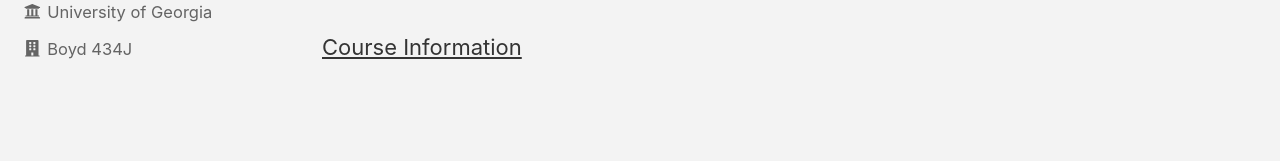
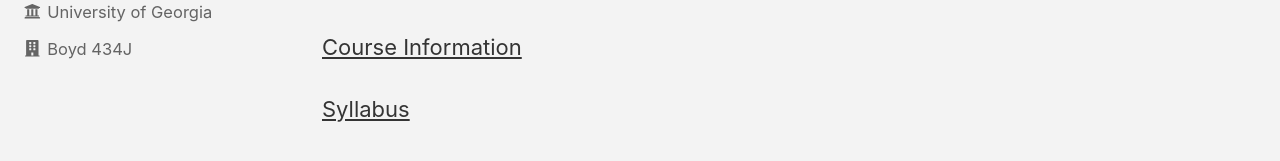
Before and after one commit to komala033/komala033.github.io, a Jekyll site: the page built from teaching/2018F-1113.md, in a window 1280 px wide and 900 px high. Shown: the part 410-571 px from the top of the window. Built offline with Jekyll 4.4.1, drawn with Linux system fonts in a browser that asks for light colours; nearby versions of some CDN libraries.

Commit message:
Added Syllabus

```diff
--- a/teaching/2018F-1113.md
+++ b/teaching/2018F-1113.md
@@ -9,3 +9,5 @@ We meet on **MWF 2:30pm&ndash;3:20pm** in **Miller Plant Sciences Building Room-
 You can find the syllabus here.
 
 [Course Information](http://www.math.uga.edu/1113)
+
+[Syllabus](https://www.dropbox.com/s/b1mwqbp8p1pvhji/Syllabus.pdf?dl=0)
```
